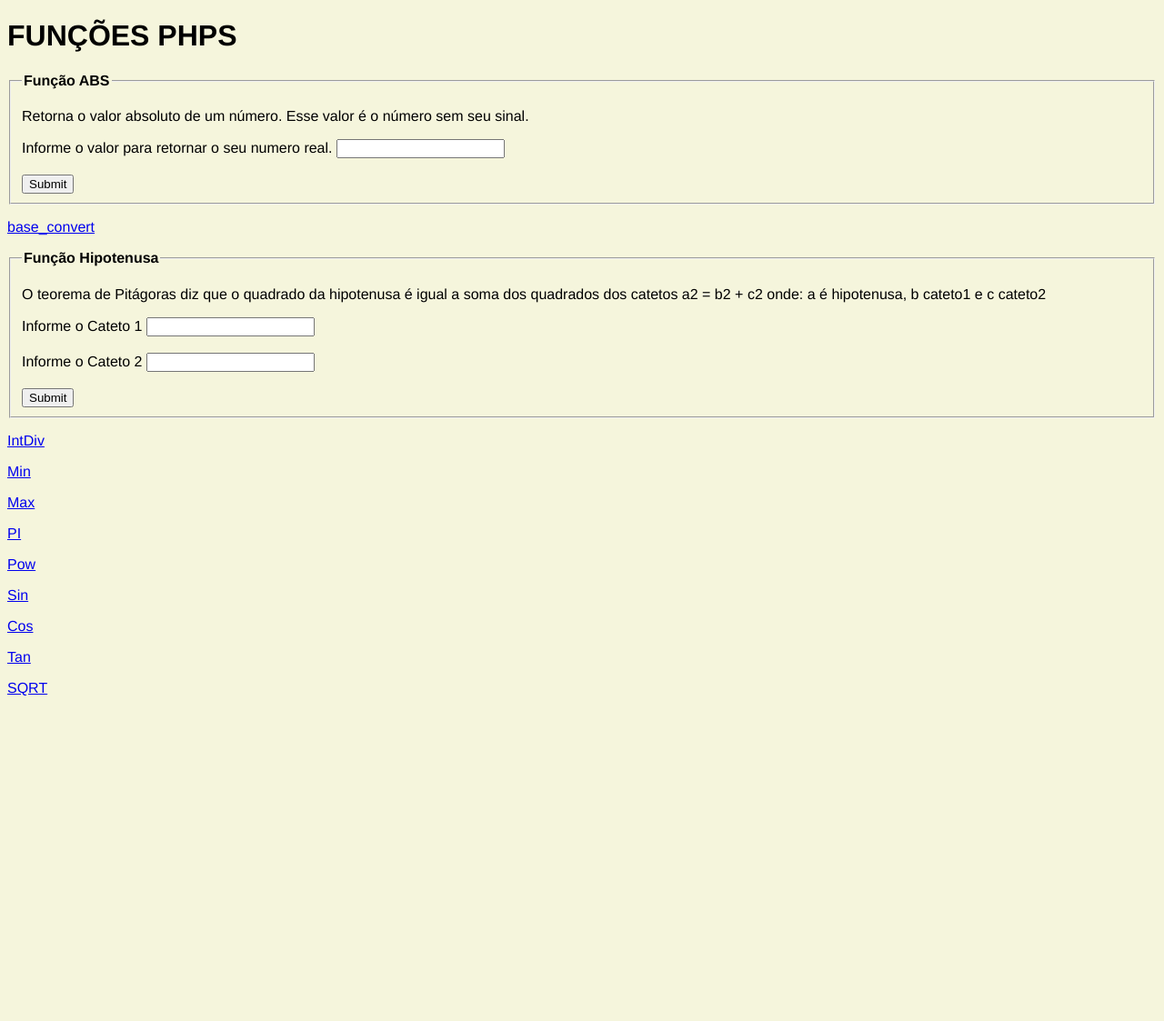
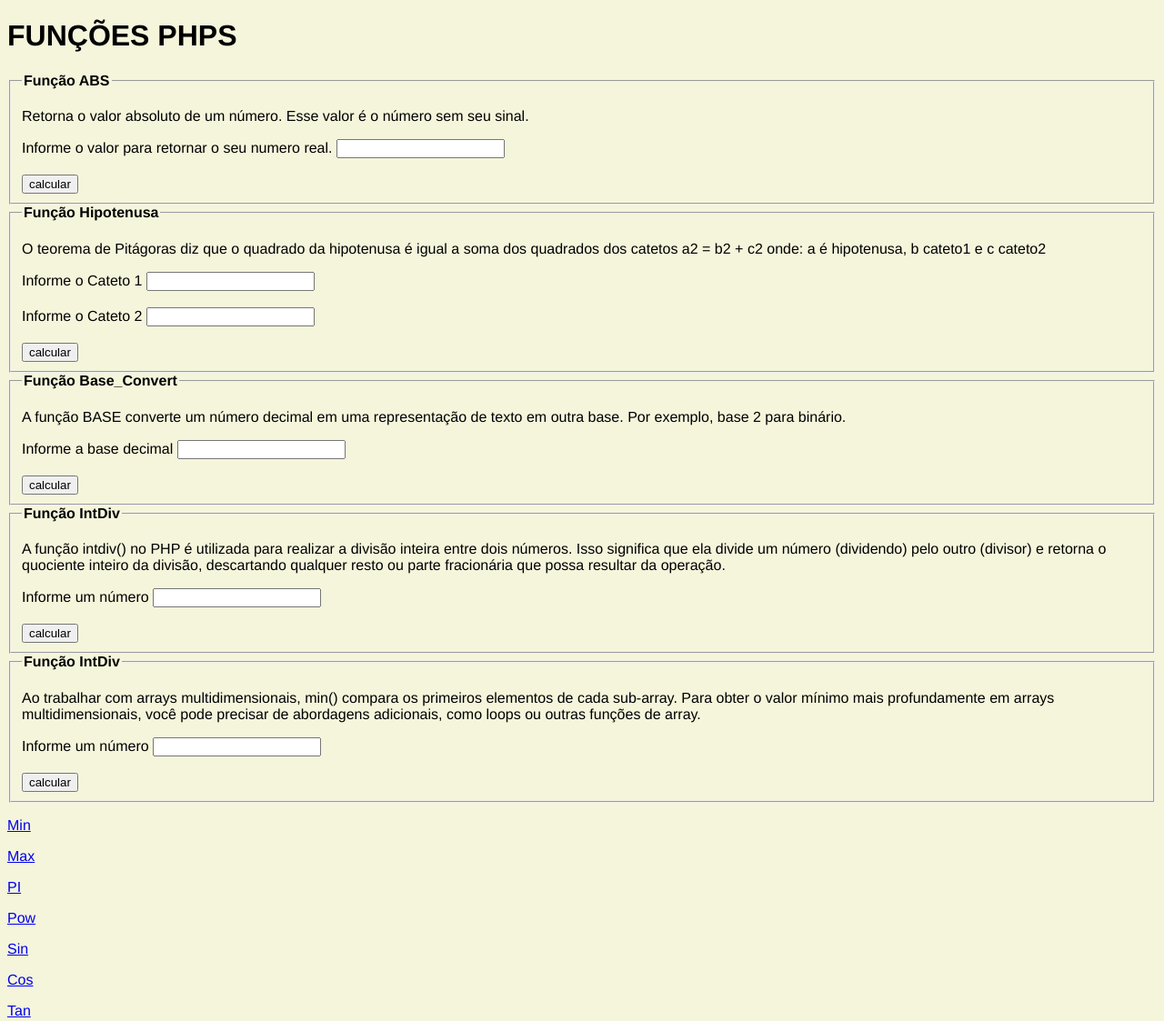
Before and after one commit to hxgabriel/Gabriel-Armiliatto, a PHP site: page /gha/index.html in a window 1280 px wide. Shown: the top 1123 px of the page at 91% size. Before the commit the page ends 765 px from the top, so only its background shows below. Run offline with PHP 8.4, Linux system fonts and the light colour scheme.

Commit message:
Add files via upload

```diff
--- a/gha/index.html
+++ b/gha/index.html
@@ -1,53 +1,109 @@
 <!DOCTYPE html>
 <html lang="pt-br">
-
   <head>
-    <meta charset="UTF-8">
-    <meta name="viewport" content="width=device-width, initial-scale=1.0">
+    <meta charset="UTF-8" />
+    <meta name="viewport" content="width=device-width, initial-scale=1.0" />
     <title>Funções</title>
-    <link rel="stylesheet" href="">
+    <link rel="stylesheet" href="" />
   </head>
   <style>
-    body{
+    body {
       background-color: beige;
       align-items: center;
-        font-family: 'Franklin Gothic Medium', 'Arial Narrow', Arial, sans-serif;
+      font-family: "Franklin Gothic Medium", "Arial Narrow", Arial, sans-serif;
     }
   </style>
   <body>
     <h1>FUNÇÕES PHPS</h1>
     <main>
-
       <div class="funcao1">
         <form action="php/abs.php" method="get">
           <fieldset>
             <legend><b>Função ABS</b></legend>
-                    <p>Retorna o valor absoluto de um número. Esse valor é o número sem seu sinal.</p>
+            <p>
+              Retorna o valor absoluto de um número. Esse valor é o número sem
+              seu sinal.
+            </p>
             <label>Informe o valor para retornar o seu numero real.</label>
-                    <input type="number" name="abs" id="idadejs">
-                    <br><br>
-                    <input type="submit" name="submit" id="submit">
+            <input type="number" name="abs" id="idadejs" />
+            <br /><br />
+            <input type="submit" value="calcular" />
           </fieldset>
+        </form>
       </div>
 
-        <p><a href="php/funcao2.php">base_convert</a></p>
-
-        <div class="funcao3">
+      <div class="funcao2">
         <form action="php/hip.php" method="get">
           <fieldset>
             <legend><b>Função Hipotenusa</b></legend>
-                    <p>O teorema de Pitágoras diz que o quadrado da hipotenusa é igual a soma dos quadrados dos catetos
-                       a2 = b2 + c2 onde: a é hipotenusa, b cateto1 e c cateto2 </p>
+            <p>
+              O teorema de Pitágoras diz que o quadrado da hipotenusa é igual a
+              soma dos quadrados dos catetos a2 = b2 + c2 onde: a é hipotenusa,
+              b cateto1 e c cateto2
+            </p>
             <label>Informe o Cateto 1</label>
-                    <input type="number" name="cat1" id="idadejs">
-                    <br><br>
+            <input type="number" name="cat1" id="valorcat1" />
+            <br /><br />
             <label>Informe o Cateto 2</label>
-                    <input type="number" name="cat2" id="idadejs">
-                    <br><br>
-                    <input type="submit" name="submit" id="submit">
+            <input type="number" name="cat2" id="valorcat2" />
+            <br /><br />
+            <input type="submit" value="calcular" />
           </fieldset>
+        </form>
       </div>
-        <p><a href="php/funcao4.php">IntDiv</a></p>
+
+      <div class="funcao3">
+        <form action="php/base.php" method="get">
+          <fieldset>
+            <legend><b>Função Base_Convert</b></legend>
+            <p>
+              A função BASE converte um número decimal em uma representação de
+              texto em outra base. Por exemplo, base 2 para binário.
+            </p>
+            <label>Informe a base decimal</label>
+            <input type="number" name="decimal" id="valordec" />
+            <br /><br />
+            <input type="submit" value="calcular" />
+          </fieldset>
+        </form>
+      </div>
+
+      <div class="funcao4">
+        <form action="php/intdiv.php" method="get">
+          <fieldset>
+            <legend><b>Função IntDiv</b></legend>
+            <p>
+              A função intdiv() no PHP é utilizada para realizar a divisão inteira
+              entre dois números. Isso significa que ela divide um número (dividendo)
+              pelo outro (divisor) e retorna o quociente inteiro da divisão,
+              descartando qualquer resto ou parte fracionária que possa resultar da operação.
+            </p>
+            <label>Informe um número</label>
+            <input type="number" name="numerodiv" id="valordiv" />
+            <br /><br />
+            <input type="submit" value="calcular" />
+          </fieldset>
+        </form>
+      </div>
+
+      <div class="funcao5">
+        <form action="php/intdiv.php" method="get">
+          <fieldset>
+            <legend><b>Função IntDiv</b></legend>
+            <p>
+              Ao trabalhar com arrays multidimensionais, min() compara os primeiros elementos
+              de cada sub-array. Para obter o valor mínimo mais profundamente em arrays
+              multidimensionais, você pode precisar de abordagens adicionais, como loops
+              ou outras funções de array.
+            </p>
+            <label>Informe um número</label>
+            <input type="number" name="numerodiv" id="valordiv" />
+            <br /><br />
+            <input type="submit" value="calcular" />
+          </fieldset>
+        </form>
+      </div>
+
       <p><a href="php/funcao5.php">Min</a></p>
       <p><a href="php/funcao6.php">Max</a></p>
       <p><a href="php/funcao7.php">PI</a></p>
@@ -58,5 +114,4 @@
       <p><a href="php/funcao12.php">SQRT</a></p>
     </main>
   </body>
-
 </html>
--- a/gha/php/intdiv.php
+++ b/gha/php/intdiv.php
@@ -9,8 +9,10 @@
 </head>
 <body>
      <?php
-     $abst = $_GET['abs'];
-     echo abs($abst);
+     $numerodivt = $_GET['numerodiv'];
+
+     $numerodivt = intdiv ($numerodivt, 3);
+     echo $numerodivt;
      ?>
 </body>
    </html>
```
Also changed, not shown: gha/php/base.php (+4 -6 lines), gha/php/hip.php (+4 -3 lines), gha/php/min.php (added, +21 -0 lines). Lines whose indentation alone changed are shown as unchanged.
